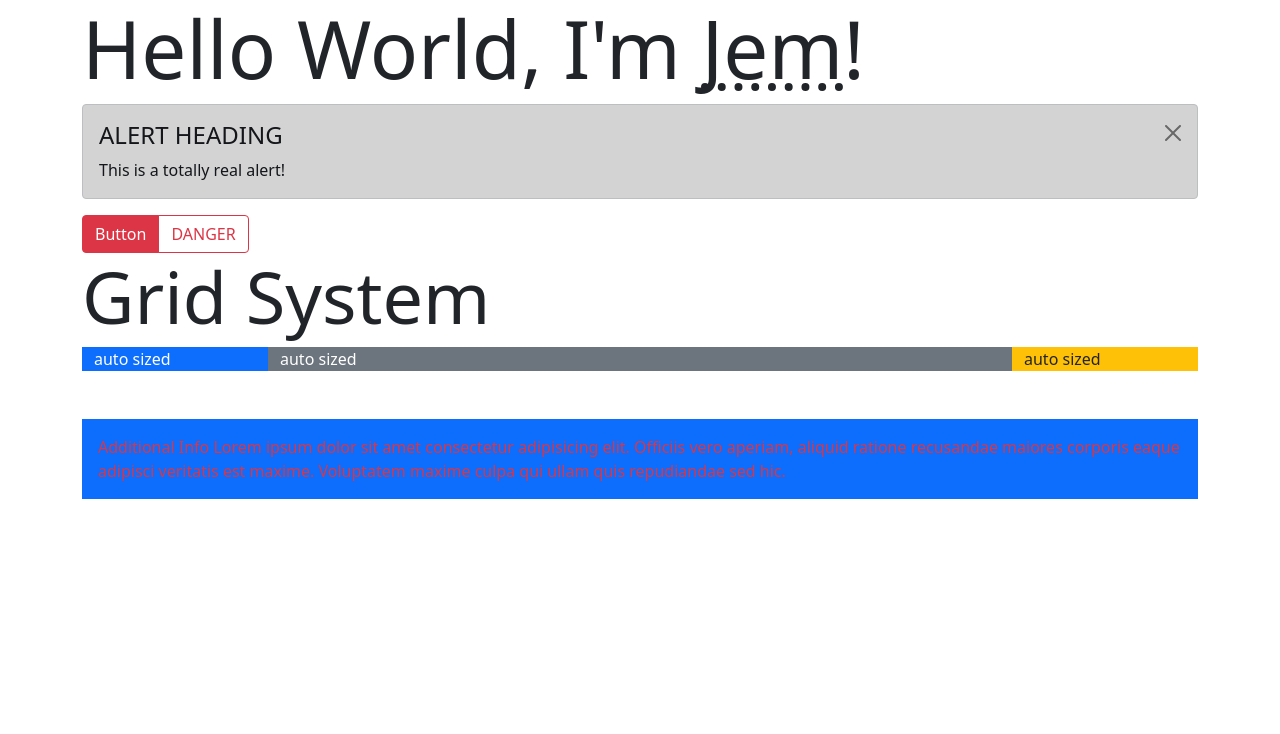
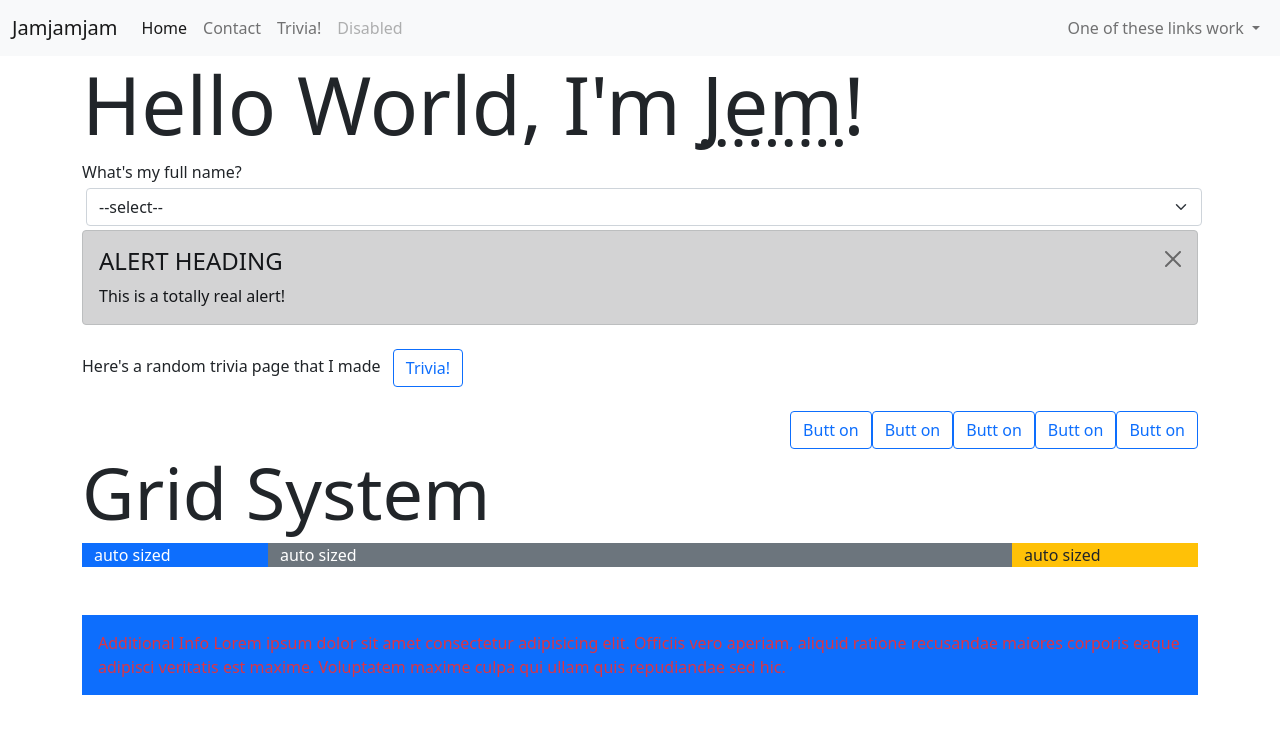
Before and after one commit to AppleJem/AppleJem.github.io, a plain HTML site: page index.html in a window 1280 px wide. Drawn offline with nearby package versions, Linux system fonts and the light colour scheme.

Commit message:
bootstrap learning

```diff
--- a/index.html
+++ b/index.html
@@ -17,8 +17,49 @@
 </head>
 
 <body>
+    <nav class="navbar navbar-expand-md navbar-light bg-light">
+        <div class="container-fluid">
+            <span class="navbar-brand mb-0 h1">Jamjamjam</span>
+
+            <button class="navbar-toggler" type="button" data-bs-toggle="collapse" data-bs-target="#navbarNavAltMarkup" aria-controls="navbarNavAltMarkup" aria-expanded="false" aria-label="Toggle navigation">
+                <span class="navbar-toggler-icon"></span>
+            </button>
+            <div class="collapse navbar-collapse" id="navbarNavAltMarkup">
+                <div class="navbar-nav container-fluid">
+                    <a class="nav-link active" aria-current="page" href="#">Home</a>
+                    <a class="nav-link" href="#">Contact</a>
+                    <a class="nav-link" href="trivia_page.html">Trivia!</a>
+                    <a class="nav-link disabled">Disabled</a>
+
+                </div>
+                <li class="navbar-nav nav-item dropdown">
+                    <a class="nav-link dropdown-toggle" href="#" id="navbarDropdownMenuLink" role="button" data-bs-toggle="dropdown" aria-expanded="false">
+                    One of these links work
+                    </a>
+                    <ul class="dropdown-menu" aria-labelledby="navbarDropdownMenuLink">
+                    <li><a class="dropdown-item" href="#">Is it me?</a></li>
+                    <li><a class="dropdown-item" href="https://www.youtube.com/watch?v=dQw4w9WgXcQ">Is it me?</a></li>
+                    <li><a class="dropdown-item" href="#">Is it me?</a></li>
+                    </ul>
+                </li>
+            </div>
+
+
+
+        </div>
+    </nav>
     <div class="container">
         <h1 class="header display-1">Hello World, I'm <abbr title="Jurong East Mall">Jem</abbr>!</h1>
+
+        <label for="fullname">What's my full name?</label>
+        <select class="form-select m-1" id="fullname">
+            <option selected>--select--</option>
+            <option>Zhang Yifan Jem</option>
+            <option>Jem Yifan Zhang</option>
+            <option>Jem Zhang Yifan</option>
+
+        </select>
+
 
         <div class="alert alert-dark alert-dismissible fade show" role="alert">
             <h4 class="alert-heading">ALERT HEADING</h4>
@@ -26,10 +67,21 @@
             <button class="btn-close" aria-label="close" data-bs-dismiss="alert"></button>
         </div>
 
-        <div class="btn-group" role="group" aria-label="Basic example">
-            <button class="btn btn-danger">Button</button>
-            <button class="btn btn-outline-danger">DANGER</button>
+        <p>
+            Here's a random trivia page that I made
+            <a href="trivia_page.html" class="btn btn-outline-primary m-2">Trivia!</a>
+        </p>
+
+
+        <div class="d-flex justify-content-end">
+            <button class="btn btn-outline-primary">Butt on</button>
+            <button class="btn btn-outline-primary">Butt on</button>
+            <button class="btn btn-outline-primary">Butt on</button>
+            <button class="btn btn-outline-primary">Butt on</button>
+            <button class="btn btn-outline-primary">Butt on</button>
         </div>
+
+
         <h2 class="display-2">Grid System</h2>
         <section class="container">
             <div class="row">
```
Also changed, not shown: trivia_page.html (renamed from homepage.html).
